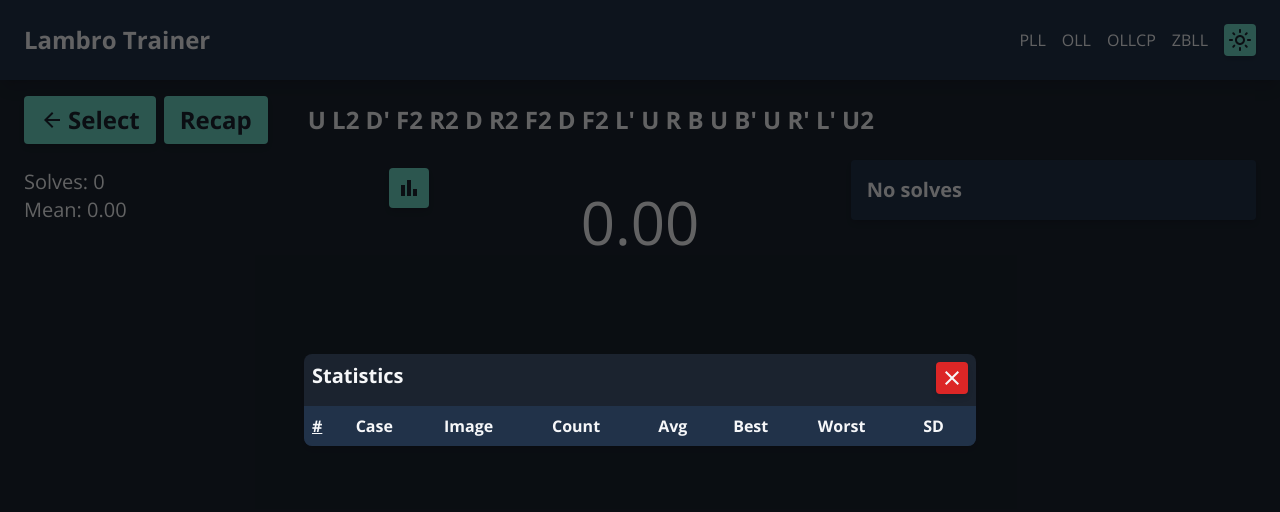
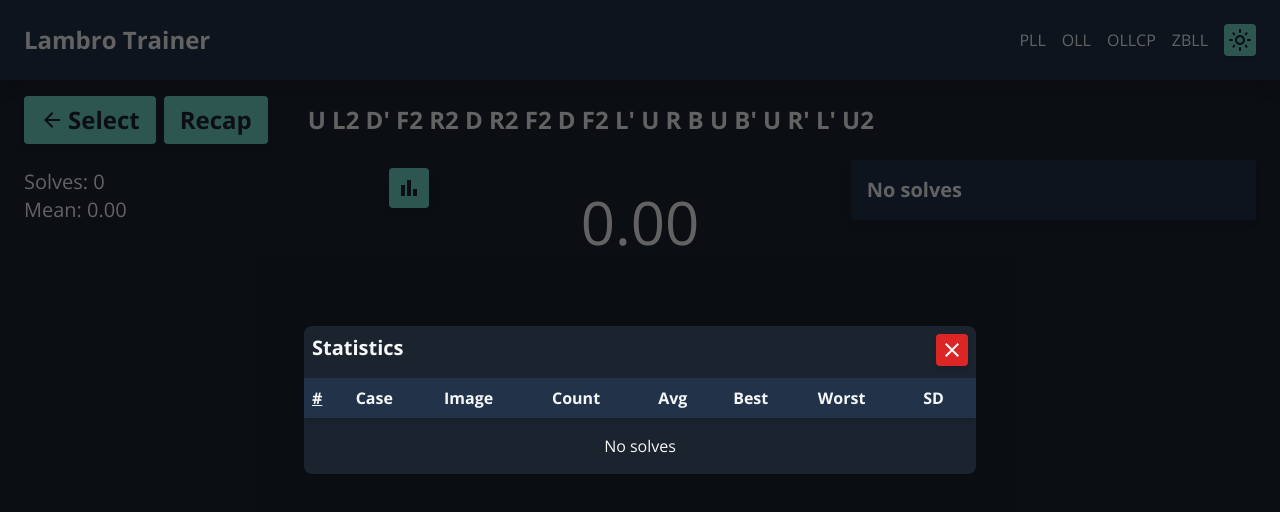
Before and after one commit to andlamb2002/lambro-trainer, a React (Vite) app: page /oll/timer in a window 1280 px wide. Both pictures are taken after a click on the button 409 px from the left and 188 px from the top of the page. Shown: the top 512 px of the page. Built offline with nearby package versions, Linux system fonts and the light colour scheme.

Commit message:
Added message for empty solve list

```diff
--- a/src/Trainer/Components/StatsModal.tsx
+++ b/src/Trainer/Components/StatsModal.tsx
@@ -192,6 +192,13 @@ function StatsModal({ open, onClose, solves }: Props) {
                                     )}
                                 </tr>
                             ))}
+                            {aggregated.length === 0 && (
+                                <tr>
+                                    <td className="py-4 text-center" colSpan={headers.length}>
+                                        No solves
+                                    </td>
+                                </tr>
+                            )}
                         </tbody>
                     </table>
                 </div>
```
